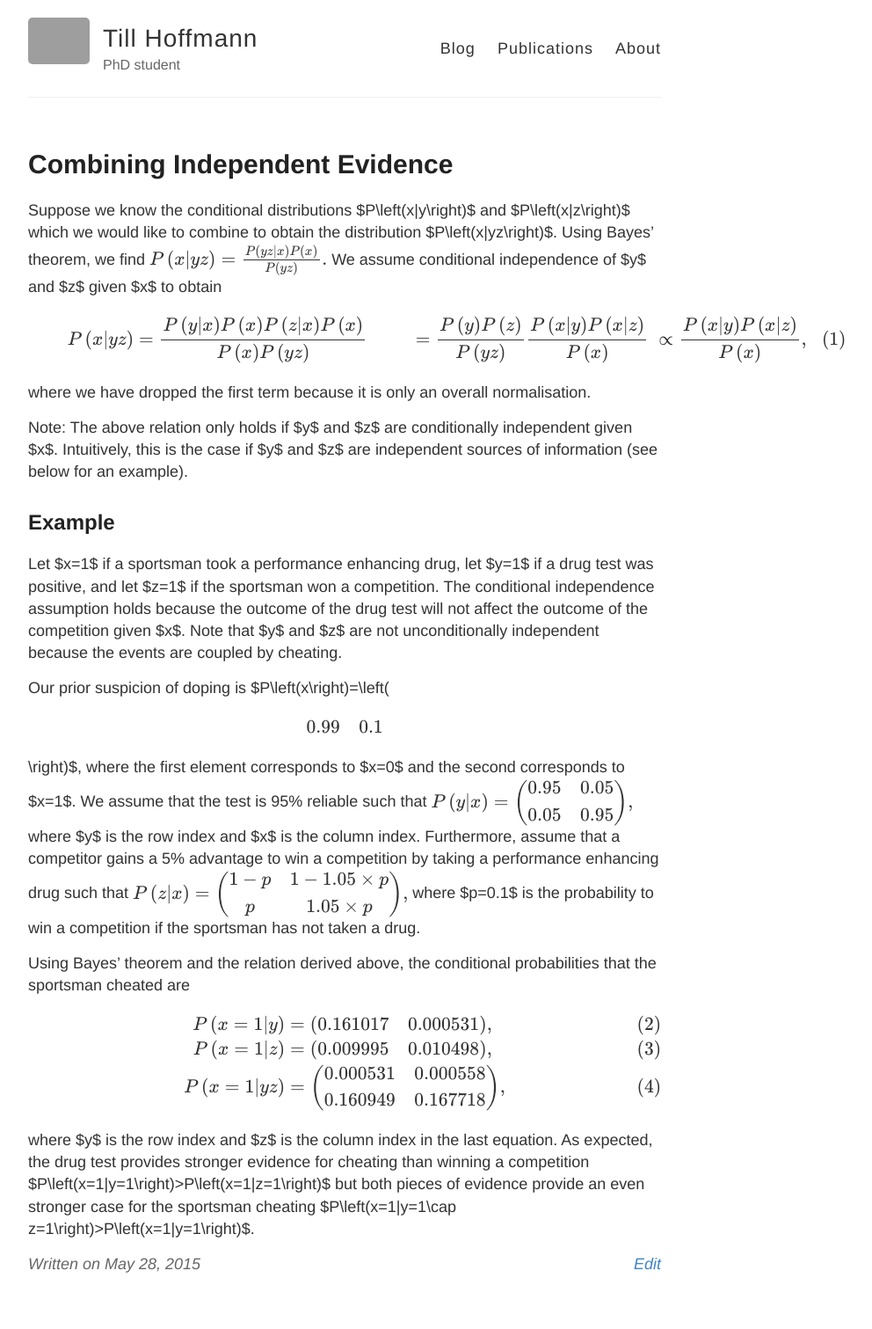
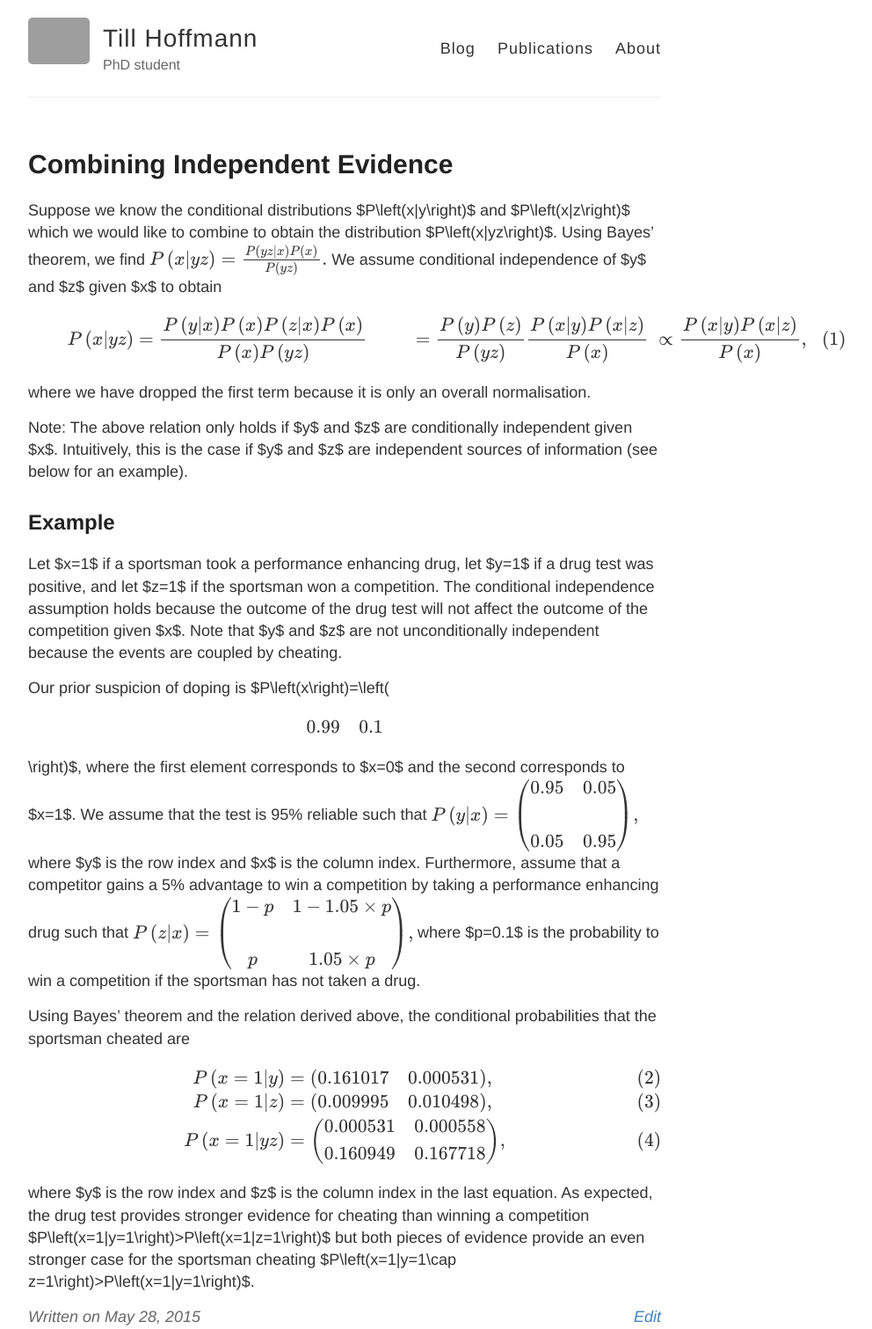
Before and after one commit to tillahoffmann/tillahoffmann.github.io, a Jekyll site: the page built from _posts/2015-05-28-Combining-independent-evidence.md, in a window 1280 px wide. Shown: the whole page at 88% size, without its empty margins (248-1240 px from the left). Built offline with Jekyll 4.4.1, drawn with Linux system fonts in a browser that asks for light colours; Markdown is read by kramdown in place of the engine named in the settings; formulas are drawn with MathJax 3; before the commit the page ends 1450 px from its top, so only the background shows below that; grey boxes are pictures that could not be loaded.

```diff
--- a/_posts/2015-05-28-Combining-independent-evidence.md
+++ b/_posts/2015-05-28-Combining-independent-evidence.md
@@ -6,7 +6,8 @@ published: true
 Suppose we know the conditional distributions $P\left(x|y\right)$ and $P\left(x|z\right)$ which we would like to combine to obtain the distribution $P\left(x|yz\right)$. Using Bayes' theorem, we find
 $$P\left(x|yz\right)=\frac{P\left(yz|x\right)P\left(x\right)}{P\left(yz\right)}.$$
 We assume conditional independence of $y$ and $z$ given $x$ to obtain
-\begin{align} P\left(x|yz\right)&=\frac{P\left(y|x\right)P\left(x\right)P\left(z|x\right)P\left(x\right)}{P\left(x\right)P\left(yz\right)}\\\\
+\begin{align}
+P\left(x|yz\right)&=\frac{P\left(y|x\right)P\left(x\right)P\left(z|x\right)P\left(x\right)}{P\left(x\right)P\left(yz\right)}\\\\
 &=\frac{P\left(y\right)P\left(z\right)}{P\left(yz\right)}\frac{P\left(x|y\right)P\left(x|z\right)}{P\left(x\right)}\\\\
 &\propto\frac{P\left(x|y\right)P\left(x|z\right)}{P\left(x\right)},
 \end{align}
@@ -19,9 +20,9 @@ Note: The above relation only holds if $y$ and $z$ are conditionally independent
 Let $x=1$ if a sportsman took a performance enhancing drug, let $y=1$ if a drug test was positive, and let $z=1$ if the sportsman won a competition. The conditional independence assumption holds because the outcome of the drug test will not affect the outcome of the competition given $x$. Note that $y$ and $z$ are not unconditionally independent because the events are coupled by cheating.
 
 Our prior suspicion of doping is $P\left(x\right)=\left(\begin{array}{cc}0.99 & 0.1\end{array}\right)$, where the first element corresponds to $x=0$ and the second corresponds to $x=1$. We assume that the test is 95% reliable such that
-$$P\left(y|x\right)=\left(\begin{array}{cc} 0.95 & 0.05\\ 0.05 & 0.95 \end{array}\right), $$
+$$P\left(y|x\right)=\left(\begin{array}{cc} 0.95 & 0.05\\\\ 0.05 & 0.95 \end{array}\right), $$
 where $y$ is the row index and $x$ is the column index. Furthermore, assume that a competitor gains a 5% advantage to win a competition by taking a performance enhancing drug such that
-$$ P\left(z|x\right)=\left(\begin{array}{cc} 1-p & 1-1.05\times p\\ p & 1.05\times p \end{array}\right), $$
+$$ P\left(z|x\right)=\left(\begin{array}{cc} 1-p & 1-1.05\times p\\\\ p & 1.05\times p \end{array}\right), $$
 where $p=0.1$ is the probability to win a competition if the sportsman has not taken a drug.
 
 Using Bayes' theorem and the relation derived above, the conditional probabilities that the sportsman cheated are
```
